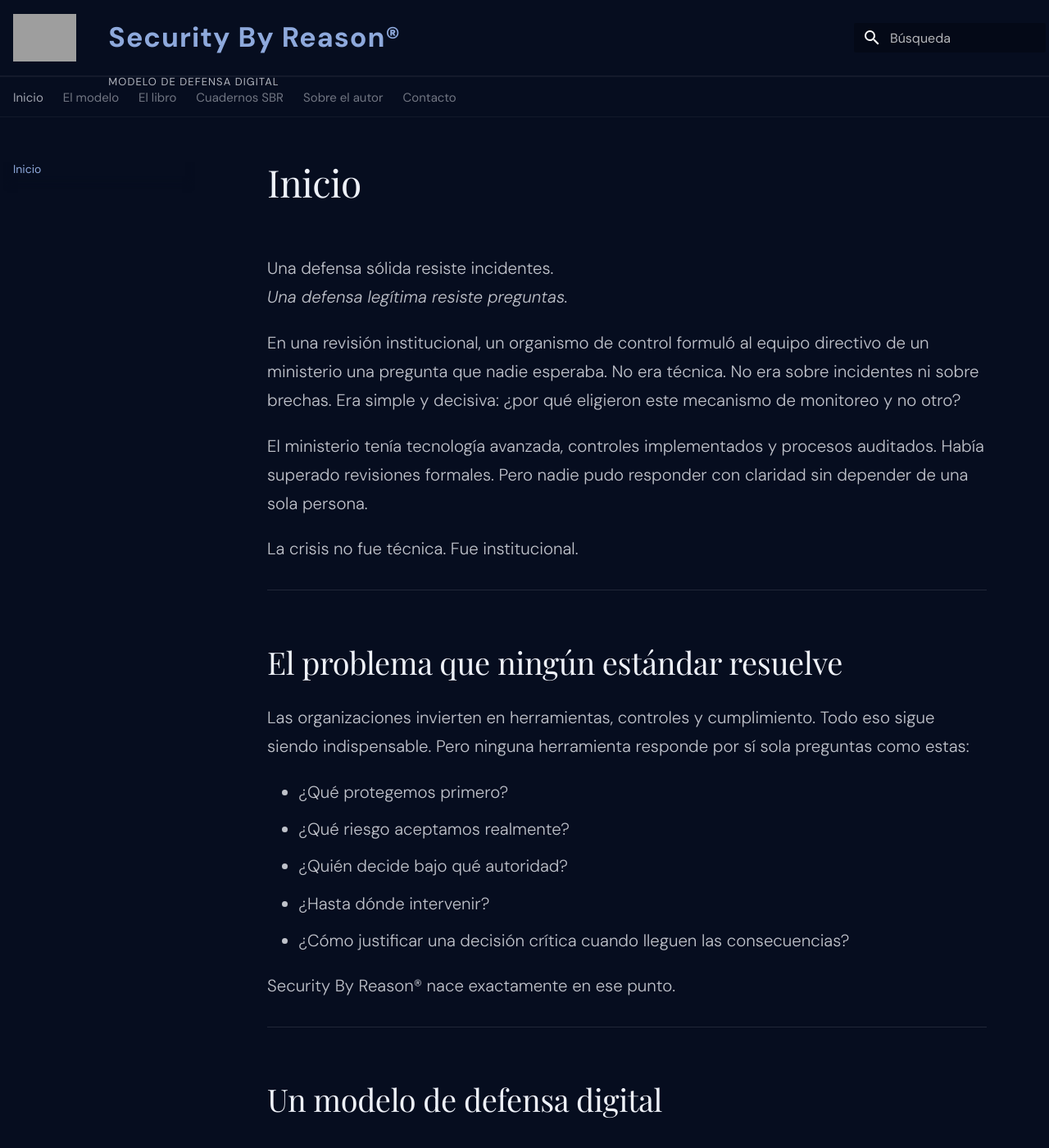
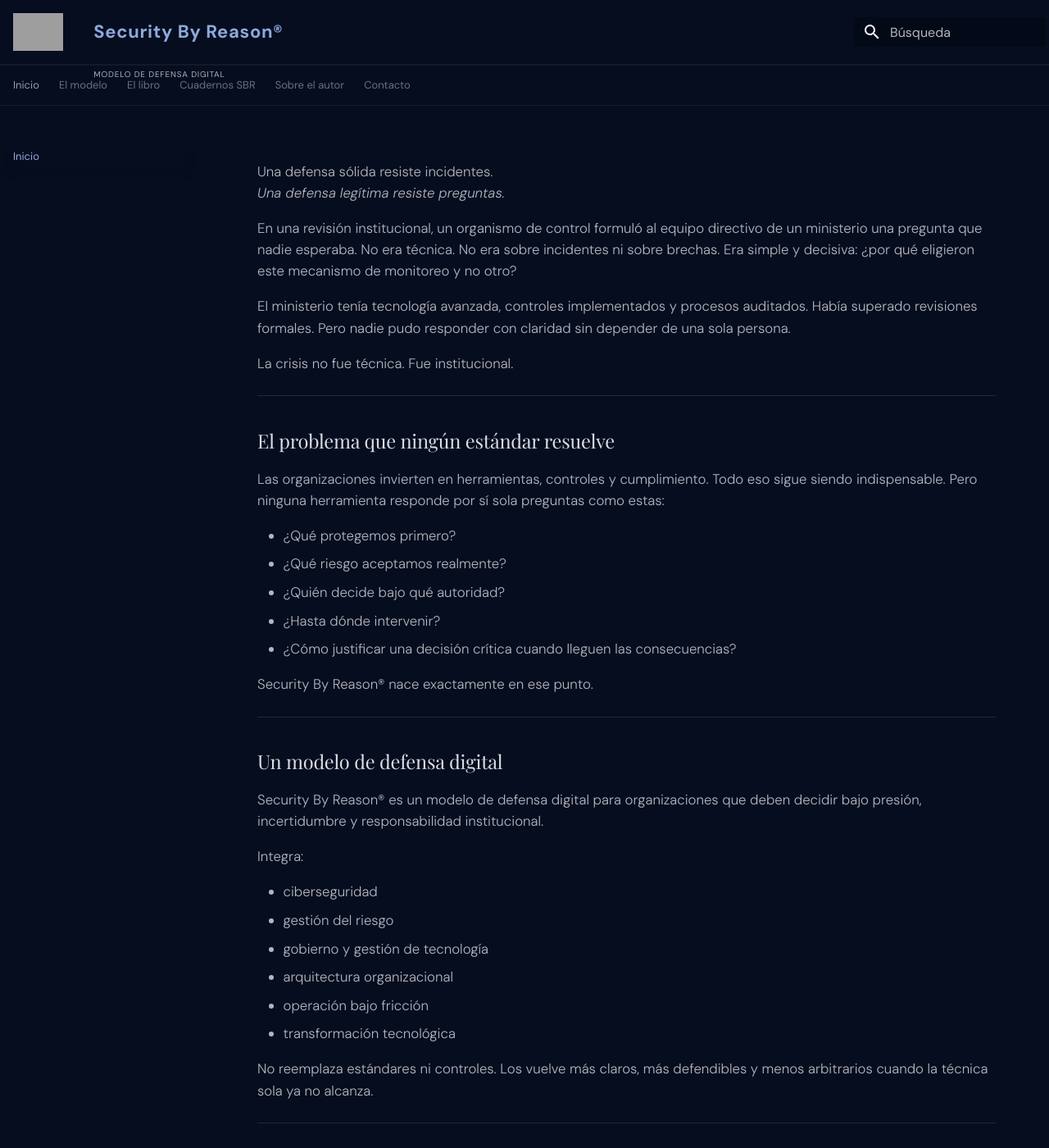
Before and after one commit to danielsasia/sbr-site, an MkDocs documentation site: the page built from docs/index.md, in a window 1280 px wide and 1400 px high. Shown: the whole window at 82% size. Built offline with MkDocs 1.6.1 and Material for MkDocs 9.7.7, drawn with Linux system fonts in a browser that asks for light colours; some web fonts are replaced; grey boxes are pictures that could not be loaded.

Commit message:
Update extra.css

```diff
--- a/docs/stylesheets/extra.css
+++ b/docs/stylesheets/extra.css
@@ -6,7 +6,13 @@
   --md-accent-fg-color:#7b9fd4;
 }
 
-body,.md-main,.md-container,.md-content,.md-sidebar,.md-sidebar__scrollwrap{
+body,
+.md-main,
+.md-container,
+.md-content,
+.md-sidebar,
+.md-sidebar__scrollwrap,
+.md-sidebar__inner{
   background:#060d1f !important;
 }
 
@@ -14,27 +20,27 @@
 
 .md-header{
   background:#060d1f !important;
-  border-bottom:1px solid rgba(255,255,255,.06) !important;
   box-shadow:none !important;
+  border-bottom:1px solid rgba(255,255,255,.05) !important;
 }
 
 .md-header__inner{
-  min-height:92px !important;
+  min-height:78px !important;
 }
 
 .md-header__button.md-logo{
-  margin-right:.55rem !important;
+  margin-right:.45rem !important;
 }
 
 .md-header__button.md-logo img,
 .md-header__button.md-logo svg{
-  height:58px !important;
+  height:46px !important;
   width:auto !important;
 }
 
 .md-header__topic:first-child{
   font-family:'DM Sans',sans-serif !important;
-  font-size:34px !important;
+  font-size:22px !important;
   font-weight:700 !important;
   letter-spacing:.03em !important;
   color:#8ea9dc !important;
@@ -43,16 +49,17 @@
 .md-header__title::after{
   content:"MODELO DE DEFENSA DIGITAL";
   display:block;
-  margin-top:6px;
+  margin-top:4px;
   font-family:'DM Sans',sans-serif !important;
-  font-size:13px;
+  font-size:10px;
   letter-spacing:.08em;
-  color:rgba(217,220,227,.82);
+  color:rgba(217,220,227,.78);
 }
 
-/* TOP MENU */
+/* MENU SUPERIOR */
 
 .md-tabs{
+  display:block !important;
   background:#060d1f !important;
   border-top:1px solid rgba(255,255,255,.05);
   border-bottom:1px solid rgba(255,255,255,.05);
@@ -60,8 +67,8 @@
 
 .md-tabs__link{
   font-family:'DM Sans',sans-serif !important;
-  font-size:15px !important;
-  color:rgba(217,220,227,.72) !important;
+  font-size:13px !important;
+  color:rgba(217,220,227,.68) !important;
 }
 
 .md-tabs__link:hover,
@@ -69,13 +76,13 @@
   color:#8ea9dc !important;
 }
 
-/* LEFT MENU */
+/* MENU IZQUIERDO */
 
 .md-nav__title,
 .md-nav__link{
   font-family:'DM Sans',sans-serif !important;
-  font-size:14px !important;
-  color:rgba(217,220,227,.62) !important;
+  font-size:13px !important;
+  color:rgba(217,220,227,.55) !important;
 }
 
 .md-nav__link:hover,
@@ -83,16 +90,16 @@
   color:#8ea9dc !important;
 }
 
-/* REMOVE RIGHT */
+/* QUITAR DERECHA */
 
 .md-sidebar--secondary{
   display:none !important;
 }
 
-/* CONTENT */
+/* CONTENIDO */
 
 .md-grid{
-  max-width:1440px !important;
+  max-width:1320px !important;
 }
 
 .md-content{
@@ -100,33 +107,37 @@
 }
 
 .md-content__inner{
-  padding-left:3rem !important;
-  padding-right:3rem !important;
+  padding-left:2.4rem !important;
+  padding-right:2.4rem !important;
 }
 
 .md-typeset{
   font-family:'DM Sans',sans-serif !important;
-  font-size:1.02rem !important;
+  font-size:.84rem !important;
   font-weight:300 !important;
-  line-height:1.72 !important;
-  color:rgba(217,220,227,.88) !important;
+  line-height:1.56 !important;
+  color:rgba(217,220,227,.82) !important;
 }
 
-.md-typeset h1,
+/* OCULTAR TITULO INICIO */
+
+.md-typeset h1{
+  display:none !important;
+}
+
 .md-typeset h2,
 .md-typeset h3{
   font-family:'Playfair Display',serif !important;
   font-weight:400 !important;
-  color:#eef1f8 !important;
+  color:rgba(232,234,240,.94) !important;
 }
 
-.md-typeset h1{font-size:2.3rem !important;}
-.md-typeset h2{font-size:1.9rem !important;}
-.md-typeset h3{font-size:1.35rem !important;}
+.md-typeset h2{
+  font-size:1.18rem !important;
+}
 
-.md-typeset p,
-.md-typeset li{
-  font-size:1.02rem !important;
+.md-typeset h3{
+  font-size:1rem !important;
 }
 
 /* FOOTER */
```
